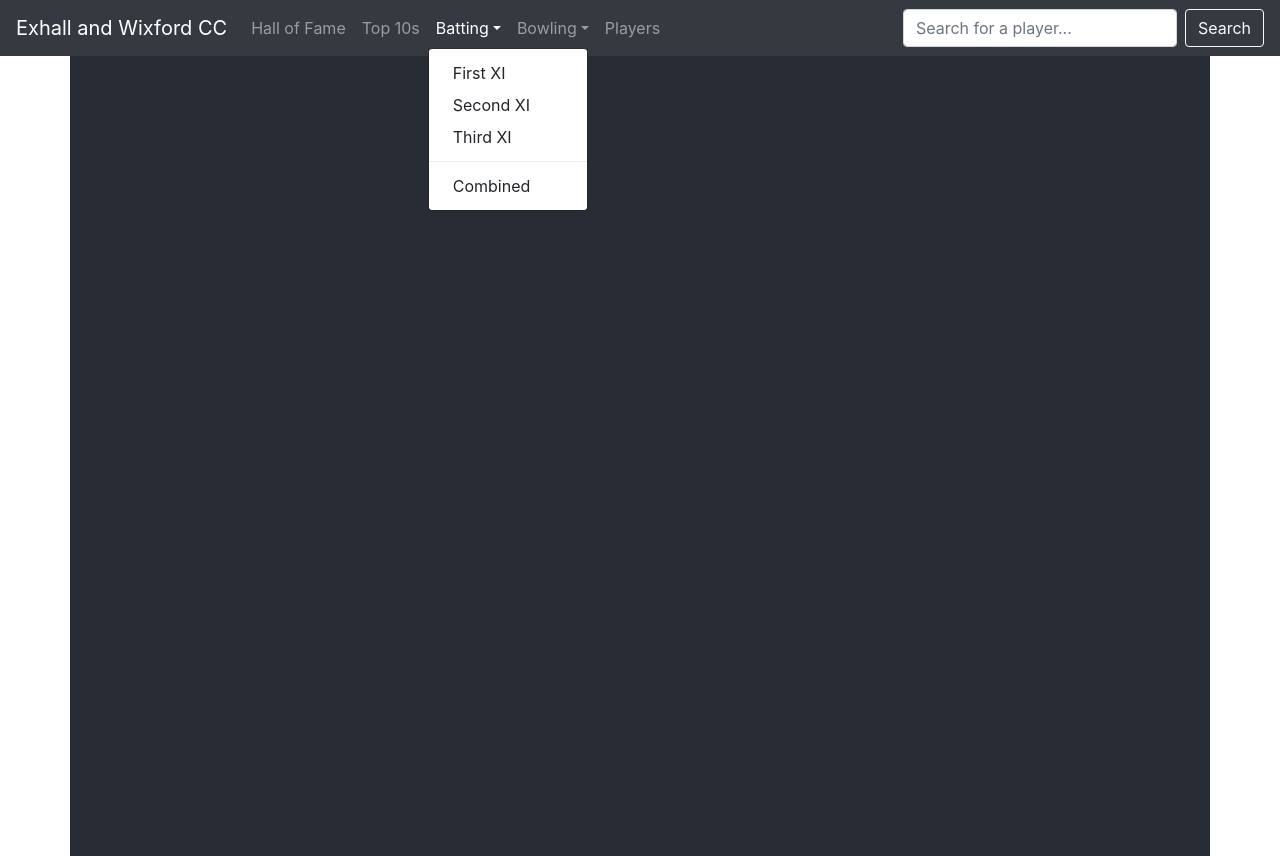
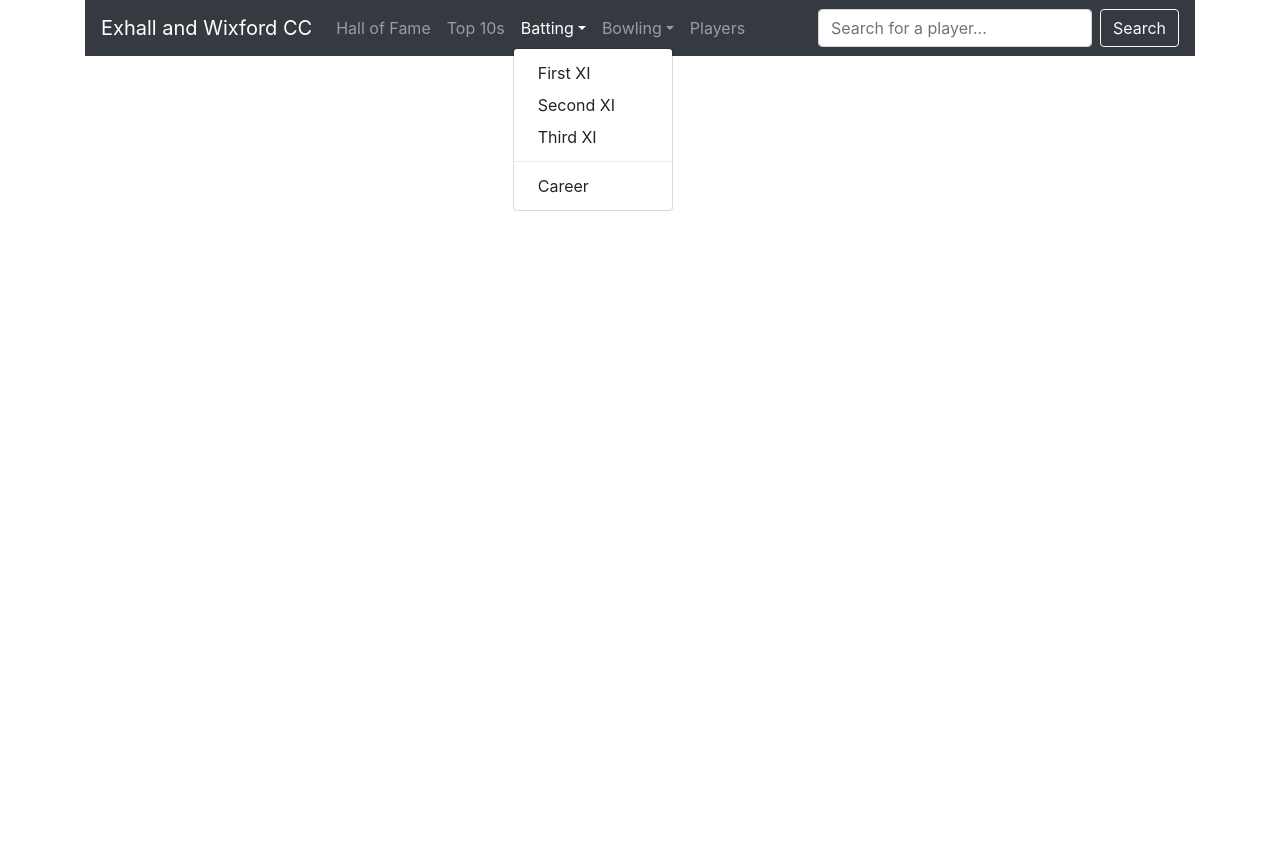
Before and after one commit to KitThornton/react_tut1, a React (Create React App) app: page / in a window 1280 px wide. Both pictures are taken after a click on the button "Batting". After the commit the page ends 800 px from the top, so only its background shows below. Built offline with nearby package versions, Linux system fonts and the light colour scheme.

Commit message:
adding start of exhall CC functionality

```diff
--- a/src/App.js
+++ b/src/App.js
@@ -12,7 +12,7 @@ import WelcomeDialog from './Composition_Inheritance';
 import reportWebVitals from './reportWebVitals';
 import SignUpDialog from "./Composition_Inheritance";
 import DynamicTable from './Table';
-import Navbar_1 from './Navbar_1';
+import Navbar_1 from './ExhallCC/Navbar_1';
 
 function App() {
   return (
--- /dev/null
+++ b/src/ExhallCC/Carousel.js
@@ -0,0 +1 @@
+// Let's trying creating a carousel for the homepage
--- a/src/Navbar_1.js
+++ b/src/ExhallCC/Navbar_1.js
@@ -1,7 +1,7 @@
 // So, let's test out some code for some nav-bars!
 import * as React from "react";
 import {Navbar, NavDropdown, Nav, Form, Button, FormControl } from "react-bootstrap";
-import logo from './exhall_logo.jpg';
+import logo from '../exhall_logo.jpg';
 
 class Navbar_1 extends React.Component{
 
@@ -29,14 +29,14 @@ class Navbar_1 extends React.Component{
                             <NavDropdown.Item href="../batting/secondXI">Second XI</NavDropdown.Item>
                             <NavDropdown.Item href="../batting/thirdXI">Third XI</NavDropdown.Item>
                             <NavDropdown.Divider />
-                            <NavDropdown.Item href="../batting/combined">Combined</NavDropdown.Item>
+                            <NavDropdown.Item href="../batting/career">Career</NavDropdown.Item>
                         </NavDropdown>
                         <NavDropdown title="Bowling" id="collasible-nav-dropdown">
                             <NavDropdown.Item href="../bowling/firstXI">First XI</NavDropdown.Item>
                             <NavDropdown.Item href="../bowling/secondXI">Second XI</NavDropdown.Item>
                             <NavDropdown.Item href="../bowling/thirdXI">Third XI</NavDropdown.Item>
                             <NavDropdown.Divider />
-                            <NavDropdown.Item href="../bowling/combined">Combined</NavDropdown.Item>
+                            <NavDropdown.Item href="../bowling/career">Career</NavDropdown.Item>
                         </NavDropdown>
                         <Nav.Link href="../players">Players</Nav.Link>
                     </Nav>
--- a/src/Home.js
+++ b/src/Home.js
@@ -3,17 +3,20 @@
 // Will create multiple components, will split them up after
 
 import {Fragment} from "react";
-import Navbar_1 from "./Navbar_1";
+import Navbar_1 from "./ExhallCC/Navbar_1";
 import './Stylesheets/Home.css'
 import {Container} from "react-bootstrap"
 
 function Home() {
     return (
         <Fragment>
-            <Navbar_1 />
-            <Container className="Header">
+            <Container>
+                <Navbar_1 />
+
+            {/*    Let's try adding a carousel */}
 
             </Container>
+
         </Fragment>
 
     )
```
